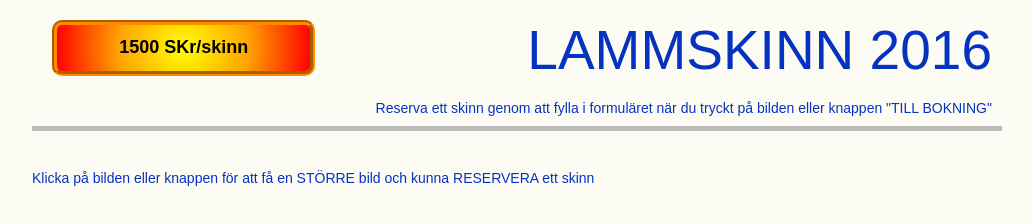
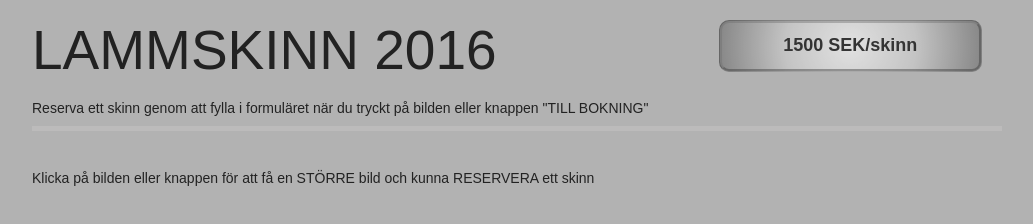
Before and after one commit to lhellborg/lambSkins, a website: page index.html in a window 1280 px wide. Shown: the whole page, without its empty margins (123-1156 px from the left). Drawn offline with Linux system fonts and the light colour scheme; a script that the page names is missing.

Commit message:
add style change

```diff
--- a/css/app/style.css
+++ b/css/app/style.css
@@ -11,8 +11,8 @@ body {
 	font-family: 'Lato', sans-serif;
     font-weight: bold;
     font-family: sans-serif;
-    background-color: rgba(252, 248, 227, 0.37);
-    color: #0533bf;
+    background: #b2b2b2;
+    color: #222222;
 }
 
 .container {
@@ -46,16 +46,16 @@ img {
 }
 
 .pricetag {
-	border-color: darkslategrey;
     border-style: groove;
     padding: 10px;
     margin: 20px;
     font-size: large;
     border-radius: 10px;
-    border-width: 5px;
-    background: radial-gradient(circle, yellow, orange, red);
+    border-width: 3px;
+    background: radial-gradient(circle, #f5f5f5, #ccc, #777);
     color: black;
-    border-color: darkorange;
+    border-color: rgba(0, 0, 0, 0.43);
+    opacity: 0.7;
 }
 
 .modal-body {
--- a/index.html
+++ b/index.html
@@ -37,12 +37,13 @@
 			<!--main-->
 			<main class="all">
 				<div class="row header">
-					<div class="col-md-4">
-						<p class="pricetag">1500 SKr/skinn</p>
-					</div>
-					<div class="col-md-8 text-right headerText">
+
+					<div class="col-md-8 headerText">
 						<h1>Lammskinn 2016</h1>
 						<h5>Reserva ett skinn genom att fylla i formuläret när du tryckt på bilden eller knappen "TILL BOKNING"</h5>
+					</div>
+					<div class="col-md-4">
+						<p class="pricetag">1500 SEK/skinn</p>
 					</div>
 				</div>
 
--- a/js/app/firebase.js
+++ b/js/app/firebase.js
@@ -44,7 +44,7 @@
 
 		}, function (errorObject) {
 		  console.log("The read failed: " + errorObject.code);
-		  alert("Kunde tyvärr inte komma åt databasen, försök igen :-)")
+		  alert("Kunde tyvärr inte komma åt bokningarna, försök igen :-)")
 		});
 
 
--- a/js/app/main.js
+++ b/js/app/main.js
@@ -2,6 +2,15 @@
 document.addEventListener('DOMContentLoaded', function () {
 
 	var myFirebaseRef = new Firebase("https://lambskin.firebaseio.com/");
+
+				// 	myFirebaseRef.set({
+				// 	lamb1: {
+				// 		nr: 1,
+				// 		name: "Lena",
+				// 		tel: "",
+				// 		email: ""
+				// 	}
+				// });
 
 
 	myFirebaseRef.orderByChild("nr").on("value", function(snapshot) {
@@ -17,6 +26,7 @@ document.addEventListener('DOMContentLoaded', function () {
 
 	}, function (errorObject) {
 		console.log("The read failed: " + errorObject.code);
+		alert("Kunde tyvärr inte komma åt bokningarna, försök igen :-)")
 	});
 
 
```
